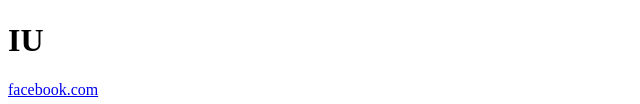
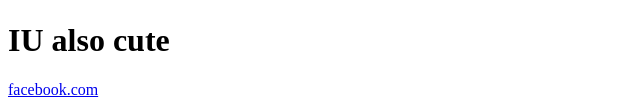
Before and after one commit to kyc0816/freshmen, a plain HTML site: page index.html in a window 1280 px wide. Shown: the part 700-804 px from the top of the page, without its empty margins (0-640 px from the left). Drawn offline with Linux system fonts and the light colour scheme.

Commit message:
my opinion added

```diff
--- a/index.html
+++ b/index.html
@@ -8,7 +8,7 @@
 
 
    <img src="http://tv01.search.naver.net/ugc?t=252x448&q=http://blogfiles.naver.net/20140608_198/loveis5306_1402225568583YDFpl_JPEG/1402225567669_IU_%288%29.jpg" />
-   <h1>IU</h1>
+   <h1>IU also cute</h1>
 
 <a href="http://www.facebook.com">facebook.com</a>
 
```
